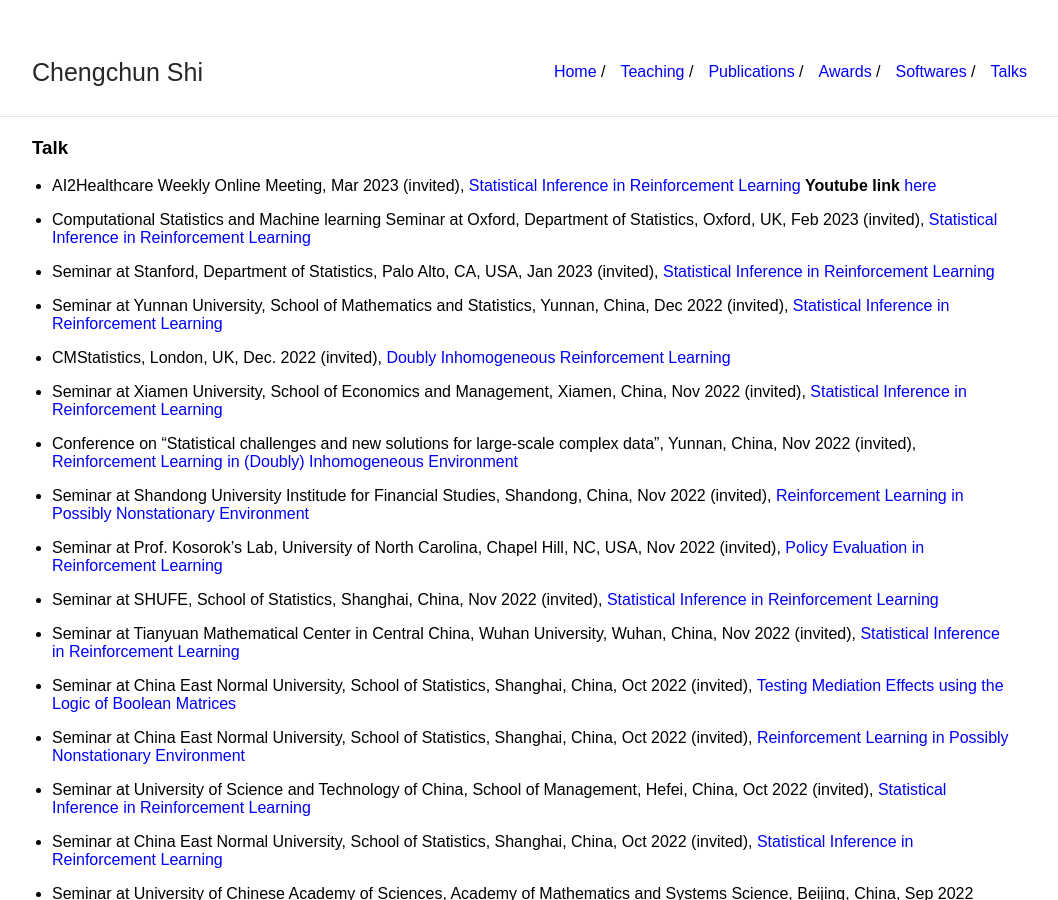
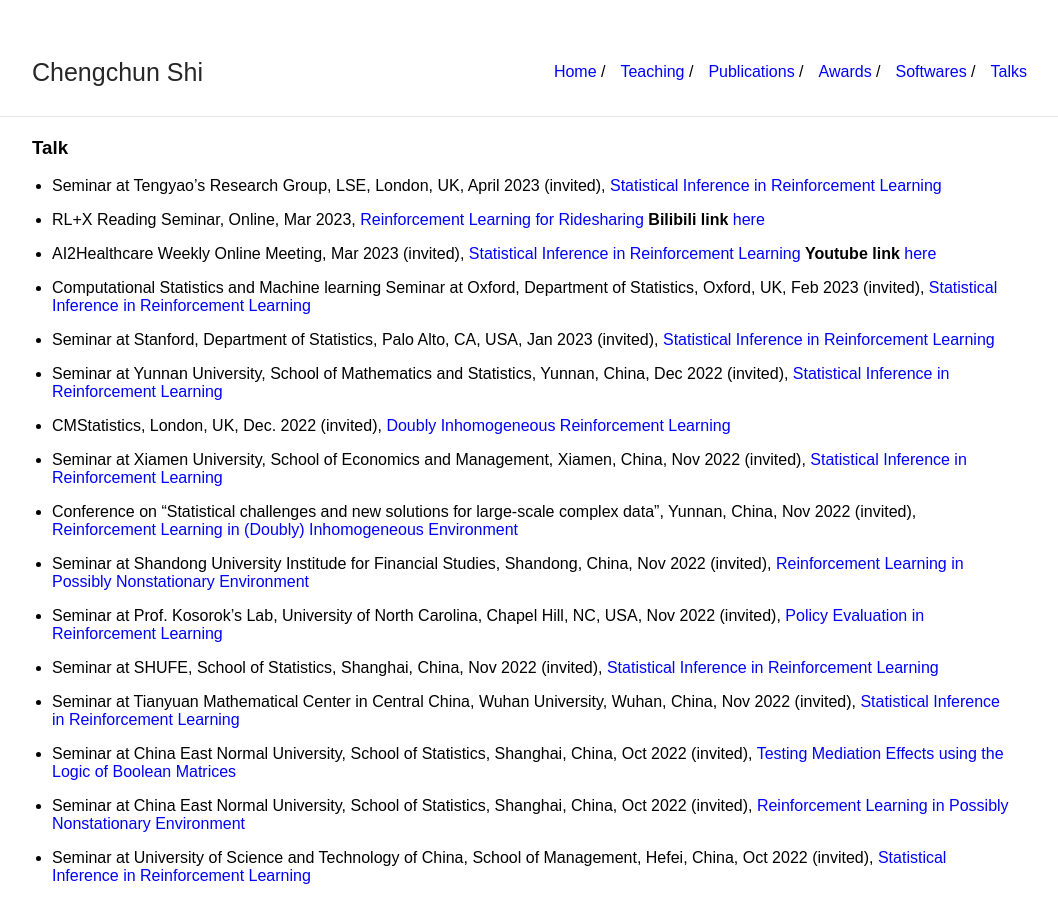
Before and after one commit to callmespring/callmespring.github.io, a Jekyll site: the page built from talk.md, in a window 1280 px wide and 900 px high. Shown: the whole window, without its empty margins (108-1166 px from the left). Built offline with Jekyll 4.4.1, drawn with Linux system fonts in a browser that asks for light colours.

Commit message:
Update talk.md

```diff
--- a/talk.md
+++ b/talk.md
@@ -4,6 +4,10 @@ title: Talk
 ---
 
 ### Talk
+
+* Seminar at Tengyao's Research Group, LSE, London, UK, April 2023 (invited), [Statistical Inference in Reinforcement Learning](./slides/StatRL.pdf)
+
+* RL+X Reading Seminar, Online, Mar 2023, [Reinforcement Learning for Ridesharing](https://github.com/callmespring/MDPOD/blob/main/RL%20for%20ridesharing.pdf) **Bilibili link** [here](https://www.bilibili.com/video/BV1yo4y1j7FU/?spm_id_from=333.337.search-card.all.click&vd_source=0ff25cf8645aa63231bec2428b94bf6f)
 
 * AI2Healthcare Weekly Online Meeting, Mar 2023 (invited), [Statistical Inference in Reinforcement Learning](./slides/StatRL.pdf) **Youtube link** [here](https://www.youtube.com/watch?v=7NWBLuok8nk&t=6s)
 
```
